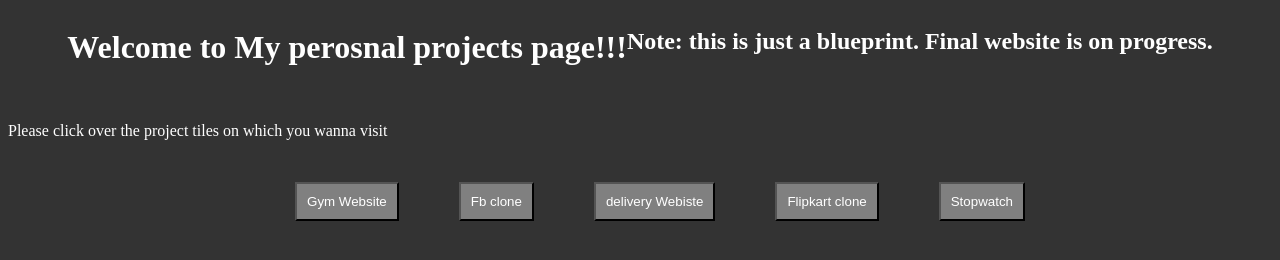
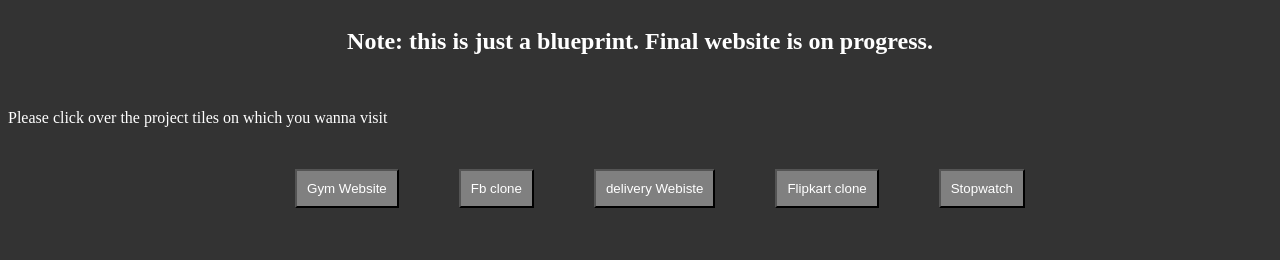
Before and after one commit to rohitjha424/PersonalProjects, a plain HTML site: page index.html in a window 1280 px wide. Drawn offline with Linux system fonts and the light colour scheme.

Commit message:
Note Added

```diff
--- a/index.html
+++ b/index.html
@@ -8,7 +8,7 @@
   </head>
   <body>
     <div class="main-h">
-      <h1>Welcome to My perosnal projects page!!!</h1>
+      <!-- <h1>Welcome to My perosnal projects page!!!</h1> -->
       <h2>Note: this is just a blueprint. Final website is on progress. </h2>
     </div>
     <br />
```
